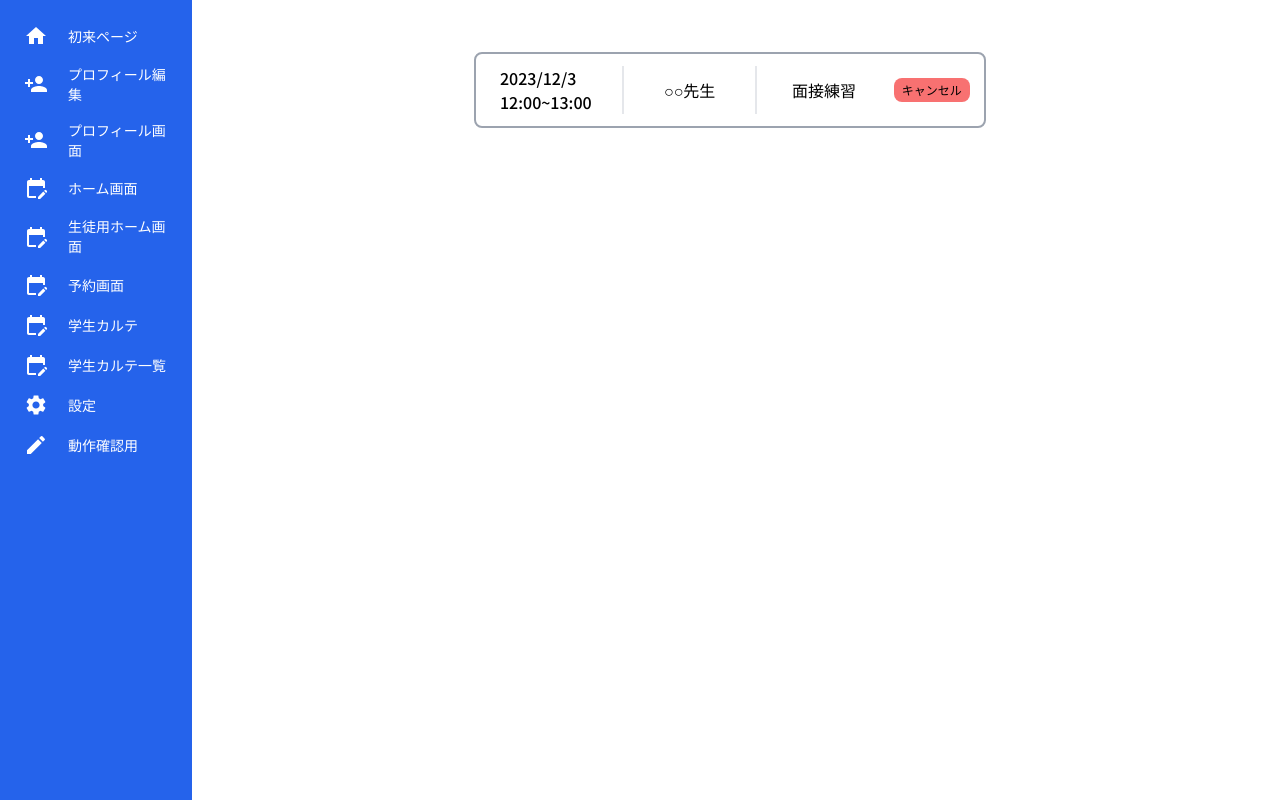
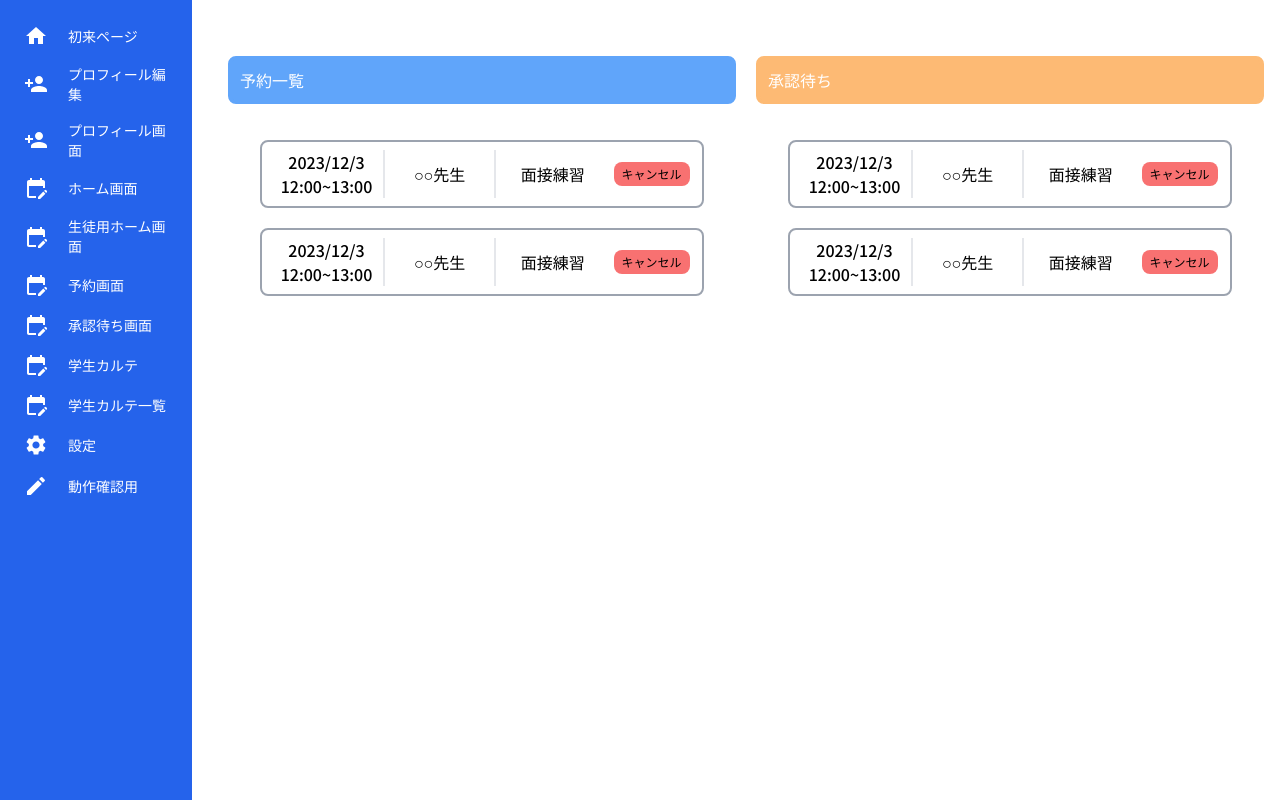
Before and after one commit to Aruche-code/kd-reserve, a Next.js app: page /dev/homest in a window 1280 px wide. Built offline with nearby package versions, Linux system fonts and the light colour scheme.

Commit message:
生徒用ホーム画面、承認待ち画面

```diff
--- a/app/(root)/dev/homest/page.tsx
+++ b/app/(root)/dev/homest/page.tsx
@@ -2,13 +2,26 @@ import React from "react";
 
 const homest = () => {
     return (
-        <div className="flex flex-row p-4 place-content-center">
-            <div className="mt-5 mr-3 w-1/2 p-3 border-2 border-gray-400 rounded-lg flex flex-row">
 
-                <div className="w-5/6 flex flex-row">
-                    <div className="w-1/3 px-3 font-medium">
-                        2023/12/3<br />
-                        12:00~13:00
+        <div className="bg-white h-screen w-full">
+            <div className="flex flex-row mt-10">
+                <div className="bg-blue-400 w-1/2 p-2 ml-5 border-4 border-blue-400 rounded-lg text-white">
+                    予約一覧
+                </div>
+                <div className="bg-orange-300 w-1/2 p-2 ml-5 border-4 border-orange-300 rounded-lg text-white">
+                    承認待ち
+                </div>
+            </div>
+
+            <div className="flex flex-row">
+                <div className="flex flex-col w-1/2 p-4 ml-5">
+
+                    <div className="mt-5 ml-4 mr-4 p-2 border-2 border-gray-400 rounded-lg flex flex-row">
+
+                        <div className="w-4/5 flex flex-row">
+                            <div className="w-1/3 px-3 flex flex-col items-center justify-center font-medium">
+                                <div>2023/12/3</div>
+                                <div className="">12:00~13:00</div>
                             </div>
                             <div className="w-1/3 border-x-2 border-gray-200 px-3 flex items-center justify-center font-medium">
                                 ○○先生
@@ -18,12 +31,79 @@ const homest = () => {
                             </div>
                         </div>
 
-                <div className="w-1/6 flex items-center justify-center">
+                        <div className="w-1/5 flex items-center justify-center">
                             <button type="button" className="rounded-lg bg-red-400 px-2 p-1 text-xs font-medium">キャンセル</button>
                         </div>
                     </div>
+
+                    <div className="mt-5 ml-4 mr-4 p-2 border-2 border-gray-400 rounded-lg flex flex-row">
+
+                        <div className="w-4/5 flex flex-row">
+                            <div className="w-1/3 px-3 flex flex-col items-center justify-center font-medium">
+                                <div>2023/12/3</div>
+                                <div className="">12:00~13:00</div>
+                            </div>
+                            <div className="w-1/3 border-x-2 border-gray-200 px-3 flex items-center justify-center font-medium">
+                                ○○先生
+                            </div>
+                            <div className="w-1/3 px-3 flex items-center justify-center font-medium">
+                                面接練習
+                            </div>
                         </div>
 
+                        <div className="w-1/5 flex items-center justify-center">
+                            <button type="button" className="rounded-lg bg-red-400 px-2 p-1 text-xs font-medium">キャンセル</button>
+                        </div>
+                    </div>
+
+                </div>
+
+                <div className="flex flex-col w-1/2 p-4 ml-5">
+
+                    <div className="mt-5 ml-4 mr-4 p-2 border-2 border-gray-400 rounded-lg flex flex-row">
+
+                        <div className="w-4/5 flex flex-row">
+                            <div className="w-1/3 px-3 flex flex-col items-center justify-center font-medium">
+                                <div>2023/12/3</div>
+                                <div className="">12:00~13:00</div>
+                            </div>
+                            <div className="w-1/3 border-x-2 border-gray-200 px-3 flex items-center justify-center font-medium">
+                                ○○先生
+                            </div>
+                            <div className="w-1/3 px-3 flex items-center justify-center font-medium">
+                                面接練習
+                            </div>
+                        </div>
+
+                        <div className="w-1/5 flex items-center justify-center">
+                            <button type="button" className="rounded-lg bg-red-400 px-2 p-1 text-xs font-medium">キャンセル</button>
+                        </div>
+                    </div>
+
+                    <div className="mt-5 ml-4 mr-4 p-2 border-2 border-gray-400 rounded-lg flex flex-row">
+
+                        <div className="w-4/5 flex flex-row">
+                            <div className="w-1/3 px-3 flex flex-col items-center justify-center font-medium">
+                                <div>2023/12/3</div>
+                                <div className="">12:00~13:00</div>
+                            </div>
+                            <div className="w-1/3 border-x-2 border-gray-200 px-3 flex items-center justify-center font-medium">
+                                ○○先生
+                            </div>
+                            <div className="w-1/3 px-3 flex items-center justify-center font-medium">
+                                面接練習
+                            </div>
+                        </div>
+
+                        <div className="w-1/5 flex items-center justify-center">
+                            <button type="button" className="rounded-lg bg-red-400 px-2 p-1 text-xs font-medium">キャンセル</button>
+                        </div>
+                    </div>
+
+                </div>
+
+            </div>
+        </div>
     );
 }
 
--- /dev/null
+++ b/app/(root)/dev/pending/page.tsx
@@ -0,0 +1,75 @@
+import React from "react";
+import Link from "next/link";
+
+const Pending = () => {
+    const testUsers = [
+        {
+            id: '601b92ee95861639c3e2c44b',
+            kana: 'コウベタロウ',
+            name: '神戸太郎',
+            day1: '2023/12/3',
+            time1: '10:00~12:00',
+            day2: '2023/12/4',
+            time2: '10:00~12:00',
+            day3: '2023/12/5',
+            time3: '10:00~13:00'
+        },
+        {
+            id: '601b95a595861639c3e2c44c',
+            kana: 'コウベジロウ',
+            name: '神戸次郎',
+            day1: '2023/12/3',
+            time1: '10:00~12:00',
+            day2: '2023/12/4',
+            time2: '10:00~12:00',
+            day3: '2023/12/5',
+            time3: '10:00~13:00'
+        },
+        {
+            id: '601b95a595861639c3e2c44c',
+            kana: 'コウベサブロウ',
+            name: '神戸三郎',
+            day1: '2023/12/3',
+            time1: '10:00~12:00',
+            day2: '2023/12/4',
+            time2: '10:00~12:00',
+            day3: '2023/12/5',
+            time3: '10:00~13:00'
+        },
+        {
+            id: '601b95a595861639c3e2c44c',
+            kana: 'コウベシロウ',
+            name: '神戸四郎',
+            day1: '2023/12/3',
+            time1: '10:00~12:00',
+            day2: '2023/12/4',
+            time2: '10:00~12:00',
+            day3: '2023/12/5',
+            time3: '10:00~13:00'
+        }
+    ];
+
+    return (
+        <div className="flex flex-col justify-center items-center">
+            {testUsers.map(user => (
+                <div className="w-1/2">
+                    <Link href="../dev/record" key={user.id}>
+                        <button className="mt-5 p-3 w-full border-2 border-gray-100 shadow-md rounded-lg">
+                            <div className="text-xl">
+                                {user.name}<br />
+                            </div>
+
+                            1.希望日時：{user.day1}　{user.time1}<br />
+                            2.希望日時：{user.day2}　{user.time2}<br />
+                            3.希望日時：{user.day3}　{user.time3}<br />
+
+                        </button>
+                    </Link>
+                </div>
+            ))}
+        </div>
+    );
+
+}
+
+export default Pending;
--- a/app/components/SidebarData.js
+++ b/app/components/SidebarData.js
@@ -37,6 +37,11 @@ export const SidebarData = [
         link: "/dev/booking",
     },
     {
+        title: "承認待ち画面",
+        icon: <EditCalendarIcon />,
+        link: "/dev/pending",
+    },
+    {
         title: "学生カルテ",
         icon: <EditCalendarIcon />,
         link: "/dev/record",
```
Lines whose indentation alone changed are shown as unchanged.
